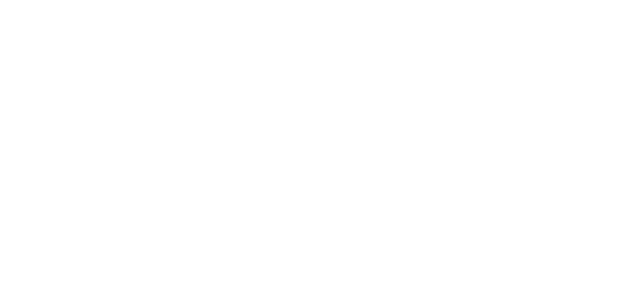
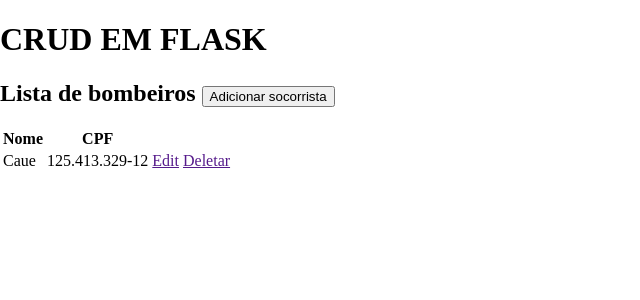
Before and after one commit to CaueFoyth/NOAR, a Flask app: page /adm in a window 1280 px wide. Before the commit the part shown is empty. Shown: the top 300 px of the page, without its empty margins (0-640 px from the left). Run offline with Flask 3, Linux system fonts and the light colour scheme; a user stored in the database is signed in; some libraries are stand-ins or nearby versions.

Commit message:
Quase nada

```diff
--- a/main.py
+++ b/main.py
@@ -45,11 +45,9 @@ def login():
 @app.route('/adm', methods=["POST" , "GET"])
 def adm():
     if 'logado' in session:
-        # cursor = mysql.connection.cursor(MySQL.cursors.DictCursor)
-        # cursor.execute('SELECT * FROM login')
-        # user = cursor.fetchall()
         return render_template("adm.html")
     return redirect(url_for("index"))
+
 
 if __name__ == '__main__':
     #Para atualizar automaticamente no localhost coloque debug=True dentro do run
--- a/templates/adm.html
+++ b/templates/adm.html
@@ -9,17 +9,33 @@
     <title>NOAR</title>
 </head>
 <body>
+    {% block body %}
+<h1>CRUD EM FLASK</h1>
 
-<table>
-    <tbody>
-        {% for user in login %}
+    <h2>Lista de bombeiros <button type="button" data-toggle = "modal" data-target="#mymodal">Adicionar socorrista</button></h2>
+
+    <table>
+
         <tr>
-            <td>{{user.cpf_sos}}</td>
-            <td>{{user.senha_sos}}</td>
+            <th>Nome</th>
+            <th>CPF</th>
         </tr>
-        {% endfor %}
-    </tbody>
-</table>
 
+        <tr>
+
+            <td>Caue </td>
+            <td>125.413.329-12</td>
+
+            <td>
+                <a href="" data-toggle="modal" data-target="#modaledit">Edit</a>
+                <a href="" onclick="return confirm('Você tem certeza?')">Deletar</a>
+            </td>
+        </tr>
+
+    </table>
+
+
+
+{% endblock %}
 </body>
 </html>
```
